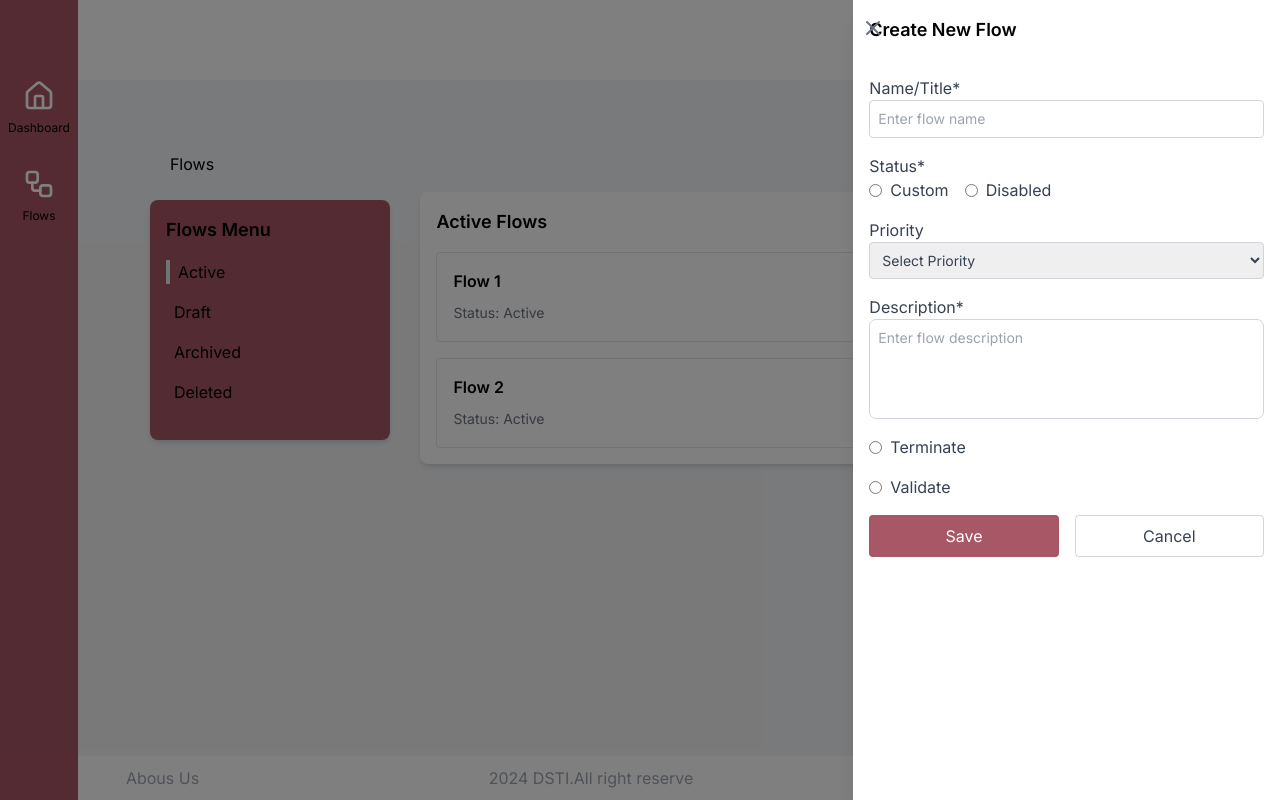
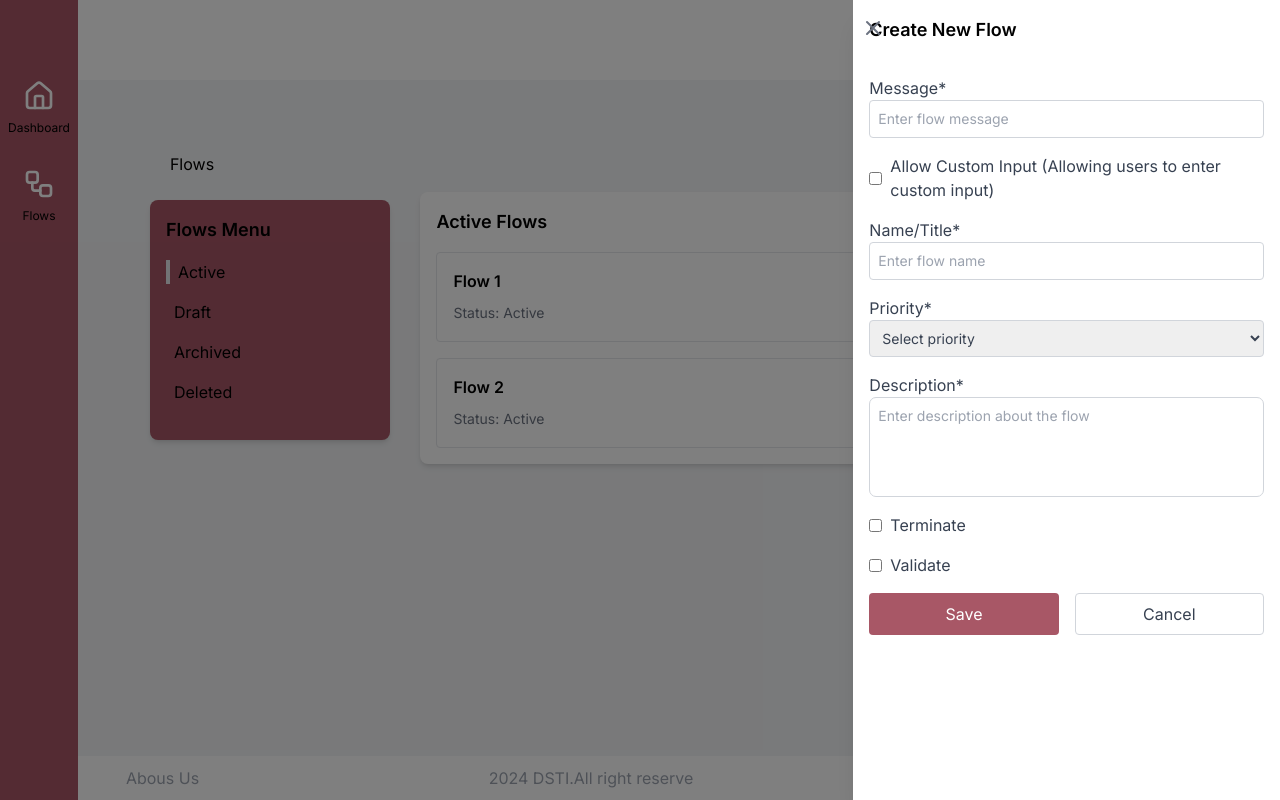
Before and after one commit to dsti-sl/e-referral, a Next.js app: page /flows in a window 1280 px wide. Both pictures are taken after a click on the button "Create Flow". Built offline with nearby package versions, Linux system fonts and the light colour scheme.

Commit message:
modify form

```diff
--- a/src/app/flows/page.tsx
+++ b/src/app/flows/page.tsx
@@ -64,6 +64,24 @@ export default function FlowsPage() {
 
   const formFields: FormsField[] = [
     {
+      id: 'message',
+      label: 'Message*',
+      type: 'text',
+      placeholder: 'Enter flow message',
+      required: true,
+    },
+    {
+      id: 'custom_feedback',
+      label: '',
+      type: 'checkbox',
+      options: [
+        {
+          label: 'Allow Custom Input (Allowing users to enter custom input)',
+          value: 'custom_feedback',
+        },
+      ],
+    },
+    {
       id: 'name',
       label: 'Name/Title*',
       type: 'text',
@@ -71,23 +89,13 @@ export default function FlowsPage() {
       required: true,
     },
     {
-      id: 'status',
-      label: 'Status*',
-      type: 'radio',
-      options: [
-        { label: 'Custom', value: 'custom' },
-        { label: 'Disabled', value: 'disabled' },
-      ],
-      required: true,
-    },
-    {
       id: 'priority',
-      label: 'Priority',
+      label: 'Priority*',
       type: 'select',
       options: [
-        { label: 'High Level', value: 'high' },
-        { label: 'Mid Level', value: 'mid' },
-        { label: 'Low Level', value: 'low' },
+        { label: '1', value: '1' },
+        { label: '2', value: '2' },
+        { label: '3', value: '3' },
       ],
       required: true,
     },
@@ -95,19 +103,19 @@ export default function FlowsPage() {
       id: 'description',
       label: 'Description*',
       type: 'textarea',
-      placeholder: 'Enter flow description',
+      placeholder: 'Enter description about the flow',
       required: true,
     },
     {
       id: 'terminate',
       label: '',
-      type: 'radio',
+      type: 'checkbox',
       options: [{ label: 'Terminate', value: 'terminate' }],
     },
     {
       id: 'validate',
       label: '',
-      type: 'radio',
+      type: 'checkbox',
       options: [{ label: 'Validate', value: 'validate' }],
     },
   ];
--- a/src/components/ui/Forms.tsx
+++ b/src/components/ui/Forms.tsx
@@ -11,11 +11,12 @@ export interface FormsField {
     | 'email'
     | 'password'
     | 'date'
+    | 'checkbox'
     | 'radio'
     | 'select';
   placeholder?: string;
   required?: boolean;
-  options?: { label: string; value: string }[]; // Add this for radio and dropdown options
+  options?: { label: string; value: string }[];
 }
 
 interface FormsProps {
@@ -26,16 +27,53 @@ interface FormsProps {
 
 const Forms: React.FC<FormsProps> = ({ fields, onSave, onClose }) => {
   const [formState, setFormState] = useState<{ [key: string]: any }>({});
+  const [dynamicFields, setDynamicFields] = useState<FormsField[]>([]);
 
   const handleChange = (
     e: React.ChangeEvent<
       HTMLInputElement | HTMLTextAreaElement | HTMLSelectElement
     >,
   ) => {
-    setFormState({
-      ...formState,
-      [e.target.name]: e.target.value,
-    });
+    const { name, value, type, checked }: any = e.target;
+    setFormState((prevState) => ({
+      ...prevState,
+      [name]: type === 'checkbox' ? checked : value,
+    }));
+
+    // Conditionally add fields based on checkbox selections
+    if (name === 'terminate' && checked) {
+      setDynamicFields((prevFields) => [
+        ...prevFields,
+        {
+          id: 'terminateUrl',
+          label: 'Terminate URL*',
+          type: 'text',
+          placeholder: 'Enter terminate URL',
+          required: true,
+        },
+      ]);
+    } else if (name === 'terminate' && !checked) {
+      setDynamicFields((prevFields) =>
+        prevFields.filter((field) => field.id !== 'terminateUrl'),
+      );
+    }
+
+    if (name === 'validate' && checked) {
+      setDynamicFields((prevFields) => [
+        ...prevFields,
+        {
+          id: 'validateUrl',
+          label: 'Validate URL*',
+          type: 'text',
+          placeholder: 'Enter validate URL',
+          required: true,
+        },
+      ]);
+    } else if (name === 'validate' && !checked) {
+      setDynamicFields((prevFields) =>
+        prevFields.filter((field) => field.id !== 'validateUrl'),
+      );
+    }
   };
 
   const handleSubmit = (e: React.FormEvent) => {
@@ -44,9 +82,11 @@ const Forms: React.FC<FormsProps> = ({ fields, onSave, onClose }) => {
     onSave(formState);
   };
 
+  const allFields = [...fields, ...dynamicFields];
+
   return (
     <form onSubmit={handleSubmit} className="mt-8 flex flex-col space-y-4">
-      {fields.map((field) => (
+      {allFields.map((field) => (
         <div key={field.id} className="flex flex-col">
           <label htmlFor={field.id} className="text-gray-700">
             {field.label}
@@ -60,17 +100,17 @@ const Forms: React.FC<FormsProps> = ({ fields, onSave, onClose }) => {
               onChange={handleChange}
               className="min-h-[100px] w-full resize-none rounded-[7px] border border-gray-300 p-2 text-sm text-gray-700"
             />
-          ) : field.type === 'radio' && field.options ? (
+          ) : field.type === 'checkbox' && field.options ? (
             <div className="flex space-x-4">
               {field.options.map((option) => (
                 <div key={option.value} className="flex items-center space-x-2">
                   <input
-                    type="radio"
+                    type="checkbox"
                     id={`${field.id}-${option.value}`}
                     name={field.id}
                     value={option.value}
                     onChange={handleChange}
-                    className="form-radio"
+                    className="form-checkbox"
                   />
                   <label
                     htmlFor={`${field.id}-${option.value}`}
@@ -89,7 +129,7 @@ const Forms: React.FC<FormsProps> = ({ fields, onSave, onClose }) => {
               onChange={handleChange}
               className="rounded border border-gray-300 p-2 text-sm text-gray-700"
             >
-              <option value="">Select {field.label}</option>
+              <option value="">Select {field.id}</option>
               {field.options.map((option) => (
                 <option key={option.value} value={option.value}>
                   {option.label}
```
